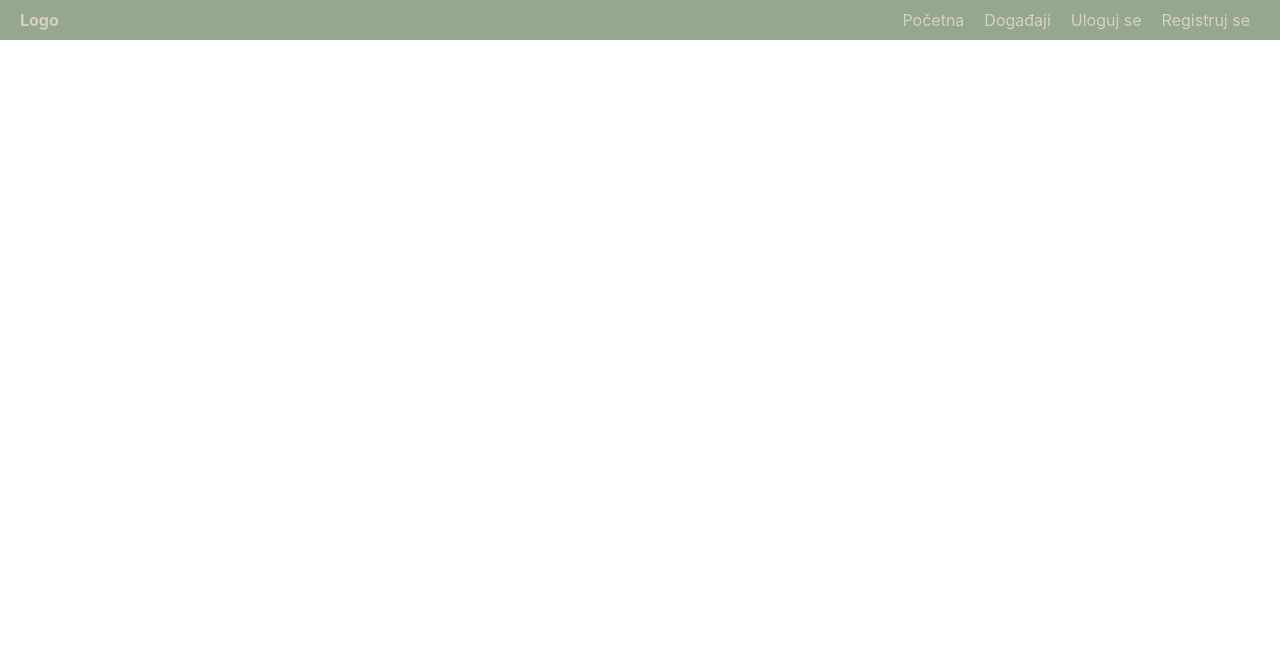
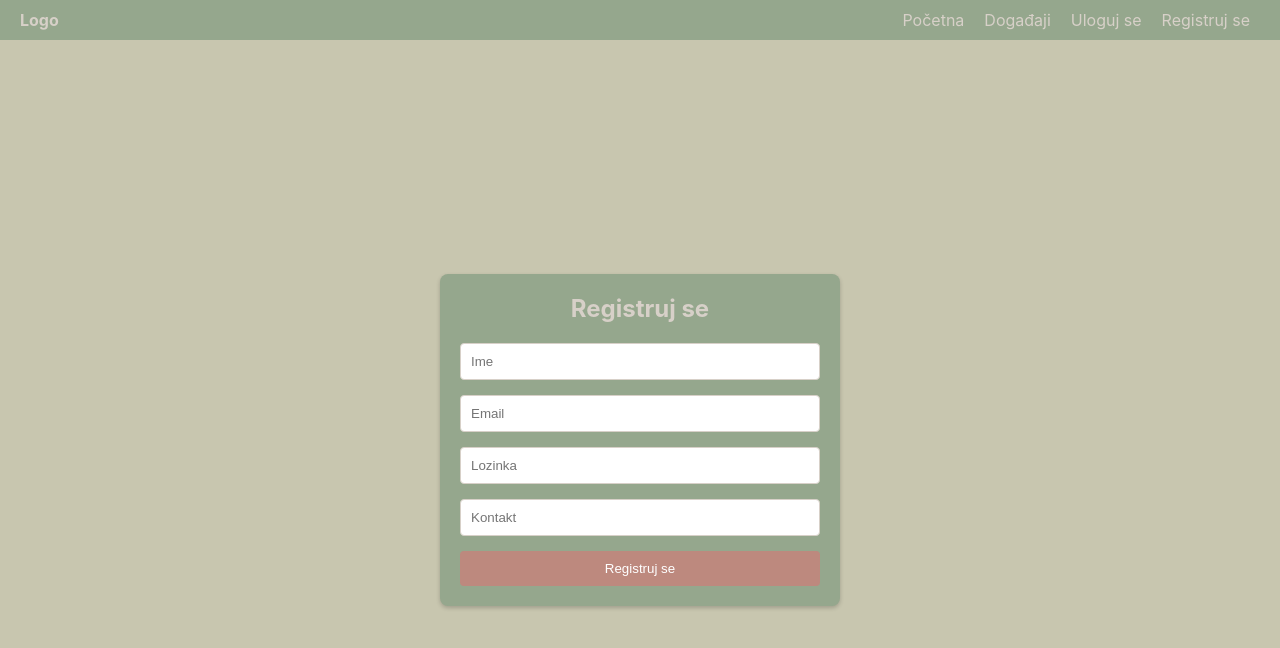
Before and after one commit to elab-development/internet-tehnologije-projekat-prodajaulaznica_2020_0286, a React (Create React App) app in the folder reactapp/: page /register in a window 1280 px wide. Shown: the top 648 px of the page. Built offline with nearby package versions, Linux system fonts and the light colour scheme.

Commit message:
dodata komponenta za registraciju novih korisnika

```diff
--- a/reactapp/src/App.js
+++ b/reactapp/src/App.js
@@ -4,6 +4,7 @@ import './App.css';
 import Dogadjaji from './components/Dogadjaji';
 import HomePage from './components/HomePage';
 import Navbar from './components/Navbar';
+import Register from './components/Register';
 
 function App() {
   return (
@@ -13,7 +14,7 @@ function App() {
         <Routes>
           <Route path="/" element={<HomePage />} />
           <Route path="/dogadjaji" element={<Dogadjaji />} />
-
+          <Route path="/register" element={<Register />} />
         </Routes>
       </Router>
     </div>
--- /dev/null
+++ b/reactapp/src/components/Register.css
@@ -0,0 +1,46 @@
+.register-container {
+    display: flex;
+    justify-content: center;
+    align-items: center;
+    height: 100vh;
+    background-color: #C8C6AF; /* Bone */
+}
+
+.register-form {
+    padding: 20px;
+    background-color: #95A78D; /* Cambridge blue */
+    border-radius: 8px;
+    box-shadow: 0 2px 4px rgba(0, 0, 0, 0.2);
+    max-width: 400px;
+    width: 100%;
+}
+
+.register-form h2 {
+    text-align: center;
+    color: #D7D0C8; /* Timberwolf */
+    margin-bottom: 20px;
+}
+
+.register-form input {
+    width: 100%;
+    padding: 10px;
+    margin-bottom: 15px;
+    border: 1px solid #D7D0C8; /* Timberwolf */
+    border-radius: 4px;
+    box-sizing: border-box;
+}
+
+.register-form .register-btn {
+    width: 100%;
+    padding: 10px;
+    border: none;
+    border-radius: 4px;
+    background-color: #BD897E; /* Rosy brown */
+    color: #FFF;
+    cursor: pointer;
+    transition: background-color 0.3s;
+}
+
+.register-form .register-btn:hover {
+    background-color: #F87666; /* Bittersweet */
+}
--- /dev/null
+++ b/reactapp/src/components/Register.jsx
@@ -0,0 +1,43 @@
+import React, { useState } from 'react';
+import axios from 'axios';
+import { useNavigate } from 'react-router-dom';
+import './Register.css';
+
+const Register = () => {
+    const [formData, setFormData] = useState({
+        name: '',
+        email: '',
+        password: '',
+        kontakt: ''
+    });
+    const navigate = useNavigate();
+
+    const handleChange = (e) => {
+        setFormData({ ...formData, [e.target.name]: e.target.value });
+    };
+
+    const handleSubmit = async (e) => {
+        e.preventDefault();
+        try {
+            await axios.post('http://127.0.0.1:8000/api/register', formData);
+            navigate('/login');
+        } catch (error) {
+            console.error('Greška prilikom registracije', error.response.data);
+        }
+    };
+
+    return (
+        <div className="register-container">
+            <form className="register-form" onSubmit={handleSubmit}>
+                <h2>Registruj se</h2>
+                <input type="text" name="name" placeholder="Ime" value={formData.name} onChange={handleChange} required />
+                <input type="email" name="email" placeholder="Email" value={formData.email} onChange={handleChange} required />
+                <input type="password" name="password" placeholder="Lozinka" value={formData.password} onChange={handleChange} required />
+                <input type="text" name="kontakt" placeholder="Kontakt" value={formData.kontakt} onChange={handleChange} required />
+                <button type="submit" className="register-btn">Registruj se</button>
+            </form>
+        </div>
+    );
+};
+
+export default Register;
```
